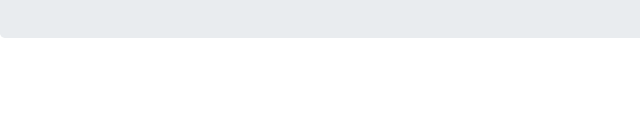
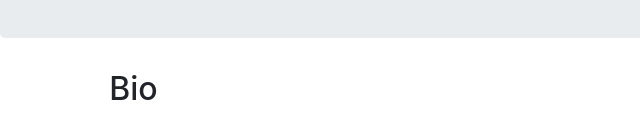
Before and after one commit to ParthS94/ParthShroff.github.io, a plain HTML site: page index.html in a window 1280 px wide. Shown: the part 391-530 px from the top of the page, 0-640 px from the left. Drawn offline with nearby package versions, Linux system fonts and the light colour scheme.

Commit message:
Addition of bio div

```diff
--- a/index.html
+++ b/index.html
@@ -35,22 +35,14 @@
 
     </div>
 
-    <!--<div class="container">
-      <div class="row">
-        <div class="col-sm-4">
-          <h3>Column 1</h3>
-          <p>Lorem ipsum dolor..</p>
-        </div>
-        <div class="col-sm-4">
-          <h3>Column 2</h3>
-          <p>Lorem ipsum dolor..</p>
-        </div>
-        <div class="col-sm-4">
-          <h3>Column 3</h3>
-          <p>Lorem ipsum dolor..</p>
-        </div>
+    <div class = "row">
+      <div class = "col-sm-1">
       </div>
-    </div>-->
+
+      <div class = "col-sm-2">
+        <h2>Bio</h2>
+      </div>
+    </div>
 
     <script src="https://code.jquery.com/jquery-3.5.1.slim.min.js" integrity="sha384-DfXdz2htPH0lsSSs5nCTpuj/zy4C+OGpamoFVy38MVBnE+IbbVYUew+OrCXaRkfj" crossorigin="anonymous"></script>
     <script src="https://cdn.jsdelivr.net/npm/popper.js@1.16.0/dist/umd/popper.min.js" integrity="sha384-Q6E9RHvbIyZFJoft+2mJbHaEWldlvI9IOYy5n3zV9zzTtmI3UksdQRVvoxMfooAo" crossorigin="anonymous"></script>
```
